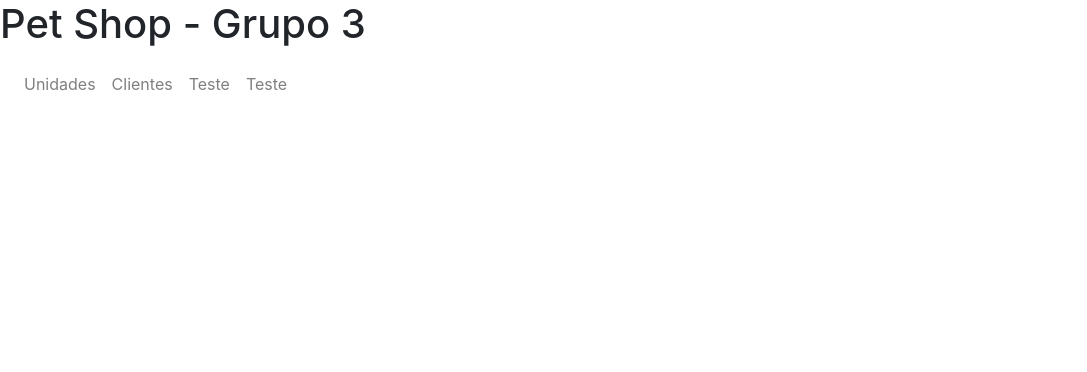
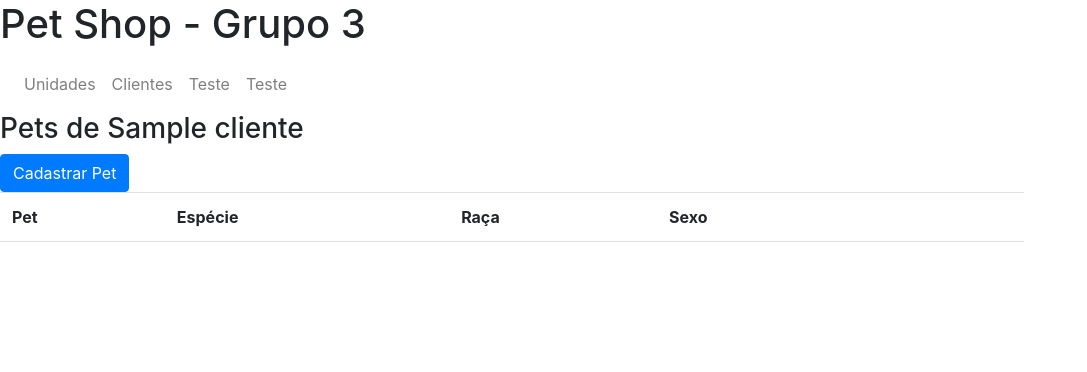
Before and after one commit to VitorWall/pet_shop_bd, a Django app: page /detail-cliente/1 in a window 1280 px wide. Shown: the top 372 px of the page, without its empty margins (0-1087 px from the left). Run offline with Django 3.2, Linux system fonts and the light colour scheme; tables that the repository leaves empty hold one stand-in row (values such as "Sample post"); lists and menus that the app fills with data are empty; some libraries are stand-ins or nearby versions.

Commit message:
Criar cadastro de pet

```diff
--- a/pet_shop_bd/sistema_pet_shop/forms.py
+++ b/pet_shop_bd/sistema_pet_shop/forms.py
@@ -10,3 +10,9 @@ class ClienteForm(forms.ModelForm):
     class Meta:
         model = Cliente
         fields = "__all__"
+
+class PetForm(forms.ModelForm):
+    class Meta:
+        model = Pet
+        fields = "__all__" # ['nome', 'especie', 'raca', 'sexo']
+        widgets = {'cliente': forms.HiddenInput()}
--- a/pet_shop_bd/sistema_pet_shop/models.py
+++ b/pet_shop_bd/sistema_pet_shop/models.py
@@ -28,7 +28,7 @@ class Pet(models.Model):
     especie = models.CharField(max_length=70)
     raca = models.CharField(max_length=20)
     sexo = models.CharField(max_length=20)
-    cliente = models.ForeignKey(Cliente, on_delete=models.CASCADE, default=1)
+    cliente = models.ForeignKey(Cliente, on_delete=models.CASCADE)
     def __str__(self):
         return self.nome
 
--- a/pet_shop_bd/sistema_pet_shop/templates/sistema_pet_shop/cliente_detail.html
+++ b/pet_shop_bd/sistema_pet_shop/templates/sistema_pet_shop/cliente_detail.html
@@ -3,5 +3,27 @@
 {% block title %}Cliente {{cliente.nome}}{% endblock %}
 
 {% block content %}
+    <h3>Pets de {{cliente.nome}}</h3>
+    <a href="/novo-pet/{{ cliente.id }}">
+        <button class="btn btn-primary">Cadastrar Pet</button>
+    </a>
+    <table class="table"  style="width:80% ">
+        <tr>
+            <th>Pet</th>
+            <th>Espécie</th>
+            <th>Raça</th>
+            <th>Sexo</th>
+            <th></th>
+            <th></th>
+        </tr>
+        <tr>
+            <td></td>
+            <td></td>
+            <td></td>
+            <td></td>
+            <td></td>
+            <td></td>
+        </tr>
+    </table>
 
 {% endblock %}
--- a/pet_shop_bd/sistema_pet_shop/urls.py
+++ b/pet_shop_bd/sistema_pet_shop/urls.py
@@ -11,7 +11,8 @@ urlpatterns = [
     path('delete-unidade/<int:pk>', views.deleteUnidade, name='delete-unidade'),
     path('clientes', views.Clientes.as_view(), name="clientes"),
     path('detail-cliente/<int:pk>', views.DetailCliente.as_view(), name="detail-cliente"),
-    path('novo-cliente', views.novoCliente, name="novaCliente"),
+    path('novo-cliente', views.novoCliente, name="novo-cliente"),
     path('editar-cliente/<int:pk>', views.editCliente, name="novo-liente"),
-    path('delete-cliente/<int:pk>', views.deleteCliente, name='delete-cliente')
+    path('delete-cliente/<int:pk>', views.deleteCliente, name='delete-cliente'),
+    path('novo-pet/<int:pk>', views.novoPet, name="novo-pet"),
 ]
--- a/pet_shop_bd/sistema_pet_shop/views.py
+++ b/pet_shop_bd/sistema_pet_shop/views.py
@@ -61,3 +61,22 @@ def deleteCliente (request, pk, template_name=''):
     cliente = get_object_or_404(Cliente, id=pk)
     cliente.delete()
     return redirect('/clientes')
+
+class Pets (ListView):
+    model = Pet
+
+class DetailPet (DetailView):
+    model = Pet
+
+def novoPet (request, pk):
+    cliente = get_object_or_404(Cliente, id=pk)
+    if request.method == 'POST':
+        form = PetForm(request.POST)
+        # form.fields['cliente'].initial =  cliente.id
+        if form.is_valid():
+            form.save()
+            return redirect('/detail-cliente/' + str(cliente.id))
+    form = PetForm()
+    form.fields['cliente'].initial =  cliente.id
+
+    return render(request,'novo_pet.html',{'form': form})
```
Also changed, not shown: pet_shop_bd/sistema_pet_shop/templates/novo_pet.html (added, +44 -0 lines).
